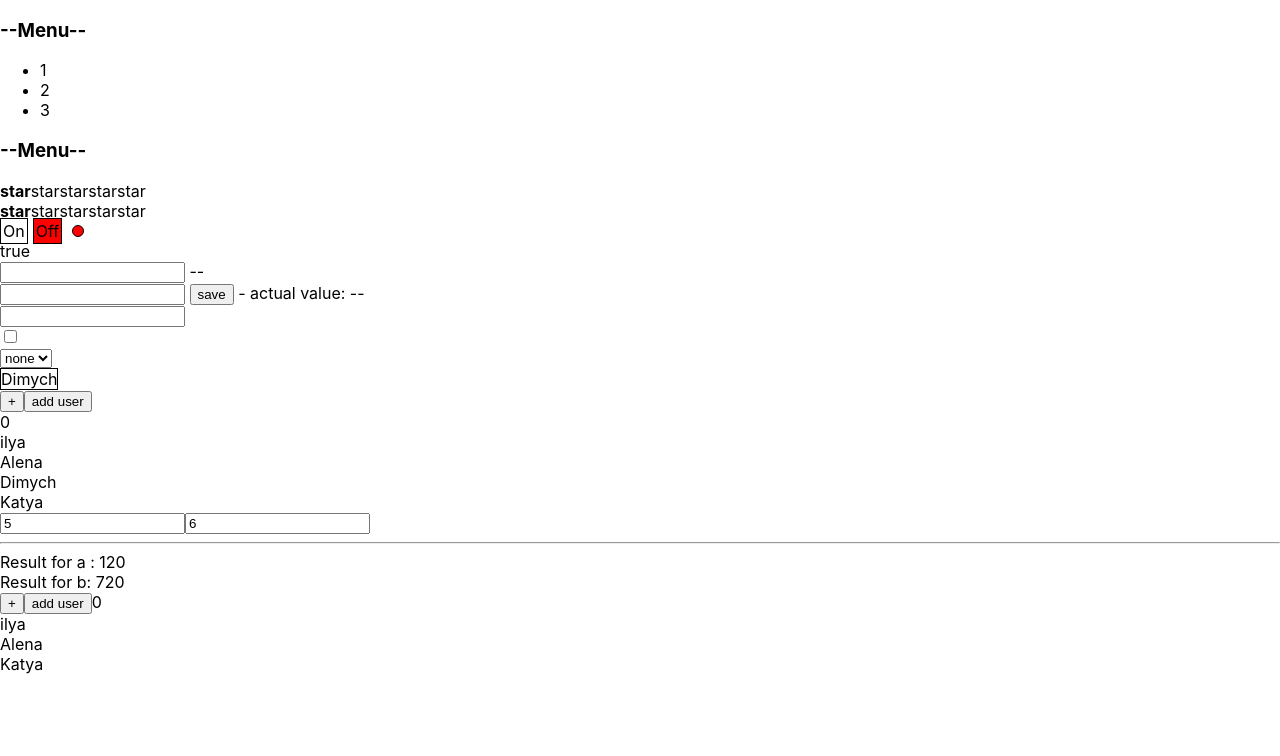
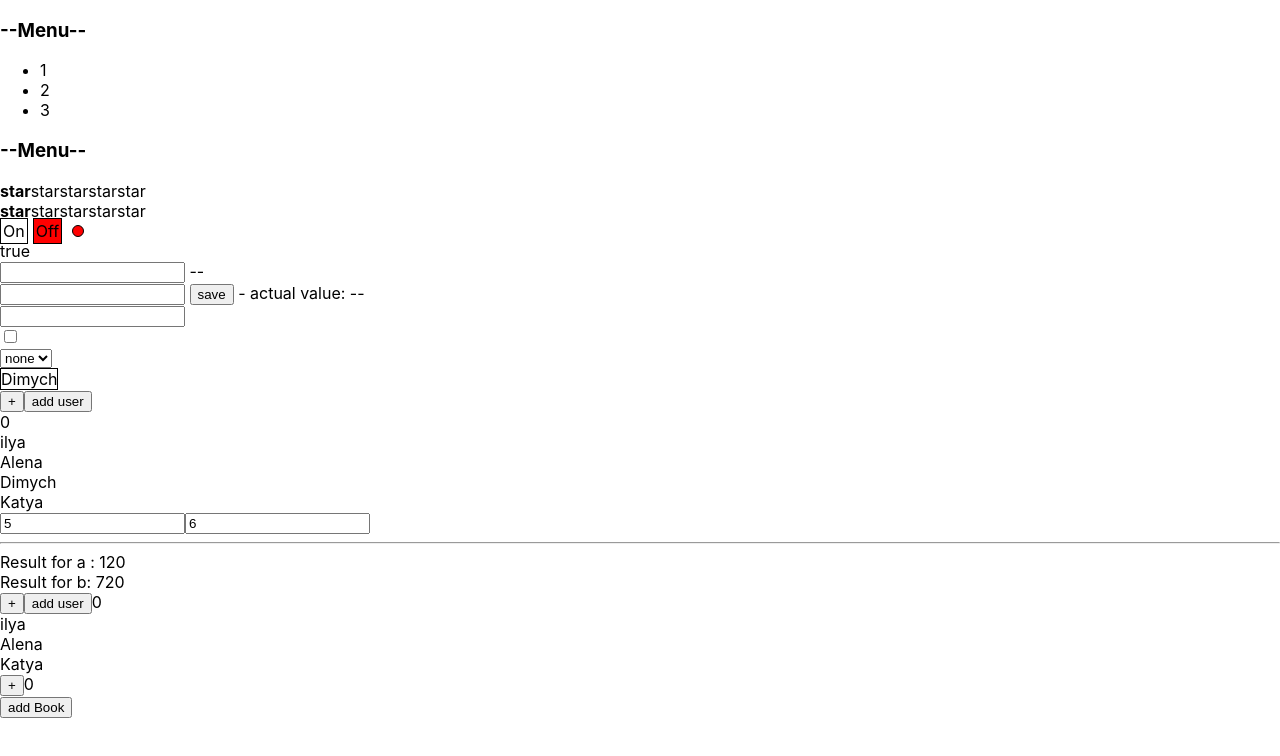
Before and after one commit to IlyaGab/React-podrobno, a React (Create React App) app: page / in a window 1280 px wide. Shown: the top 756 px of the page. Built offline with nearby package versions, Linux system fonts and the light colour scheme.

Commit message:
add useCallback task

```diff
--- a/src/App.tsx
+++ b/src/App.tsx
@@ -12,6 +12,8 @@ import Select from './Components/Select/Select';
 import ReactMemo from './Components/ReactMemo/ReactMemo';
 import UseMemo from './Components/UseMemo/UseMemo';
 import Factorial from './Components/Factorial/Factorial';
+import UseCallback from './Components/useCallback/UseCallback';
+
 
 
 let array = [{title:'Ilya', value:'1'}, {title:'Alena', value:'2'},{title: 'Dimych', value:'3'}]
@@ -41,6 +43,7 @@ function App() {
             <ReactMemo/>
             <Factorial />
             <UseMemo />
+            <UseCallback />
         </div>
     );
 }
--- /dev/null
+++ b/src/Components/useCallback/UseCallback.tsx
@@ -0,0 +1,45 @@
+import React, {useCallback, useState} from 'react';
+
+export const UseCallback= () => {
+    console.log('UseCalback')
+    let [count, setCount] = useState(0)
+    let [books, setBooks] = useState(['React', 'JS', 'CSS', 'HTML'])
+
+    const onClickHandler = () => {
+        setCount(count + 1)
+    }
+
+    // const memoizedAddBook = useMemo(()=>{
+    //     return  () => {
+    //         let newUsers = [...books, 'Angular' + new Date().getTime()]
+    //         setBooks(newUsers)
+    //     }
+    // }, [books]);
+
+    const memoizedAddBook2 = useCallback(() => {
+        console.log(books)
+        let newUsers = [...books, 'Angular' + new Date().getTime()]
+        setBooks(newUsers)
+    }, [books]);
+
+
+
+    return (
+        <div>
+            <button onClick={onClickHandler}>+</button>
+            {count}
+            <Books addBook={memoizedAddBook2}/>
+        </div>
+    );
+};
+
+const BooksSecret = (props: { addBook:()=>void }) => {
+    console.log('BookSecret')
+    return <div>
+        <button onClick={()=> props.addBook()}>add Book</button>
+    </div>
+}
+
+const Books = React.memo(BooksSecret)
+
+export default UseCallback;
```
